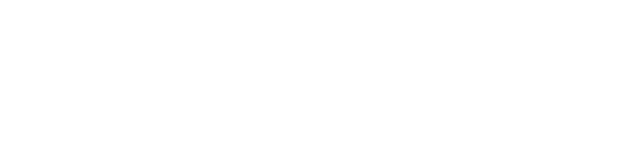
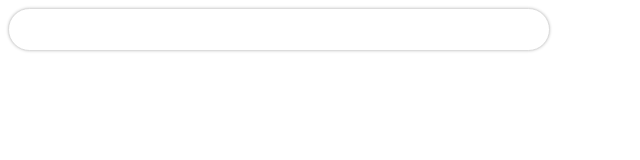
Before and after one commit to viskhan88/google-homepage-v2, a plain HTML site: page index.html in a window 1280 px wide. Shown: the full height of the page, 0-640 px from the left. Drawn offline with Linux system fonts and the light colour scheme.

Commit message:
Working on the search box for the Google search page

```diff
--- a/index.html
+++ b/index.html
@@ -3,9 +3,17 @@
 <head>
     <meta charset="UTF-8">
     <meta name="viewport" content="width=device-width, initial-scale=1.0">
+    <link rel="stylesheet" href="style.css">
     <title>Document</title>
 </head>
 <body>
+    <div class="navbar">
+
+            <form action="">
+                <input type="text" id="ip"><br><br>
+            </form>
+
+    </div>
 
 </body>
 </html>
--- /dev/null
+++ b/style.css
@@ -0,0 +1,13 @@
+#ip {
+    border-radius: 25px;
+    border: 1px solid#DCDCDC;
+    padding: 20px;
+    width: 500px;
+    height: 1px;
+    box-shadow: 0 0 3px#ccc;
+
+}
+
+#ip:hover {
+    box-shadow: 0 0 8px #ccc;
+}
```
